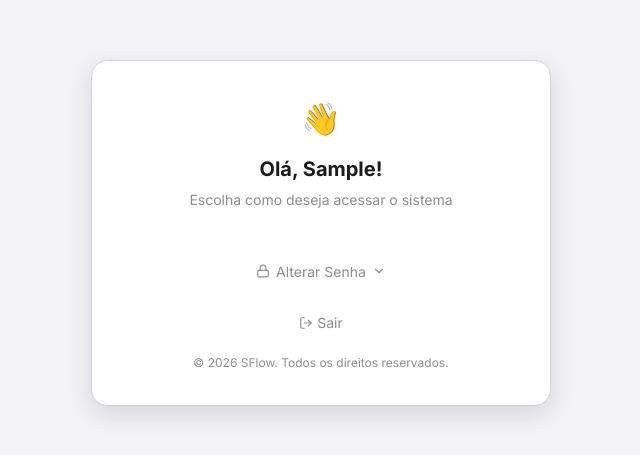
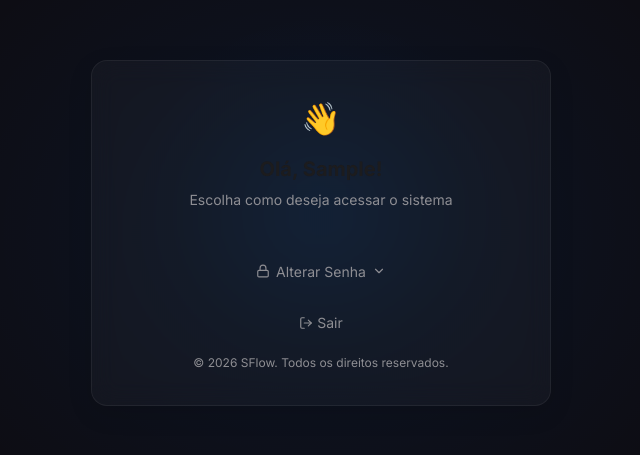
Before and after one commit to iagoschumaker/schumakerflow, a Next.js app: page /select-context in a window 1280 px wide. Shown: the part 167-622 px from the top of the page, without its empty margins (319-959 px from the left). Built offline with nearby package versions, Linux system fonts and the light colour scheme; sample sign-in values are in the browser's storage.

Commit message:
feat: session page blue gradient, invoice descriptions, WhatsApp item details, auto-refresh fix

```diff
--- a/src/app/select-context/page.tsx
+++ b/src/app/select-context/page.tsx
@@ -152,8 +152,16 @@ export default function SelectContextPage() {
     };
 
     return (
-        <div className="login-container">
-            <div className="login-card" style={{ maxWidth: 460 }}>
+        <div style={{
+            minHeight: '100vh',
+            background: '#0d0d14',
+            backgroundImage: 'radial-gradient(ellipse 600px 500px at 50% 50%, rgba(0, 122, 255, 0.08) 0%, transparent 70%), radial-gradient(ellipse 300px 300px at 50% 45%, rgba(0, 102, 214, 0.06) 0%, transparent 60%)',
+            display: 'flex',
+            alignItems: 'center',
+            justifyContent: 'center',
+            padding: 'var(--space-6) var(--space-4)',
+        }}>
+            <div className="login-card" style={{ maxWidth: 460, background: 'rgba(255,255,255,0.03)', backdropFilter: 'blur(12px)', border: '1px solid rgba(255,255,255,0.06)' }}>
                 <div style={{ textAlign: 'center', marginBottom: 'var(--space-6)' }}>
                     <div style={{ fontSize: '2rem', marginBottom: 'var(--space-2)' }}>👋</div>
                     <h1 style={{
```
Also changed, not shown: src/app/admin/finance/page.tsx (+21 -2 lines).
